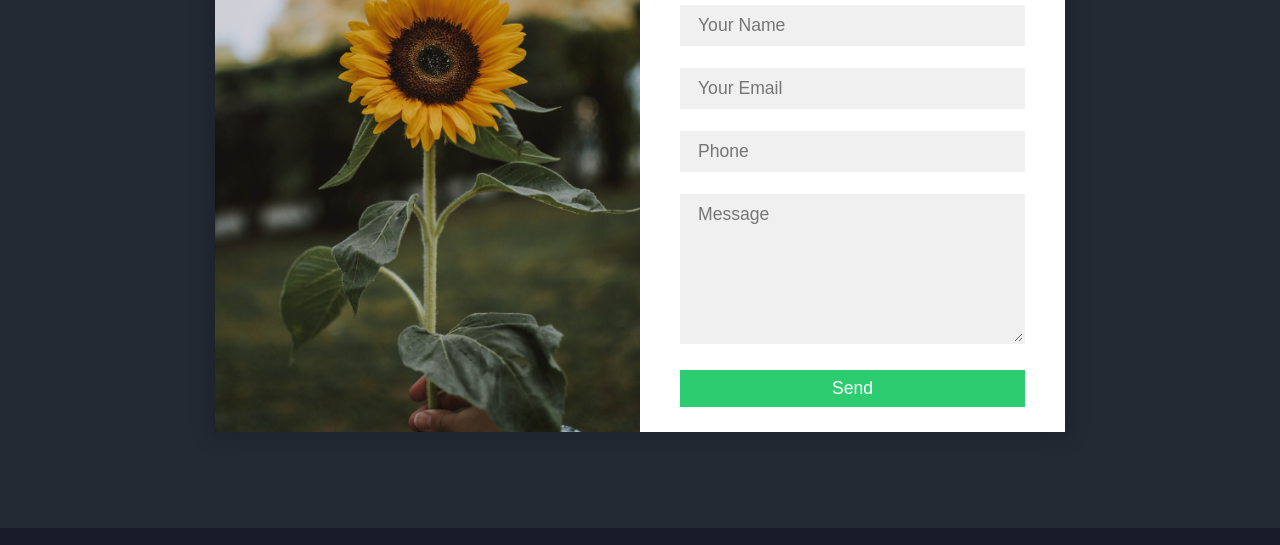
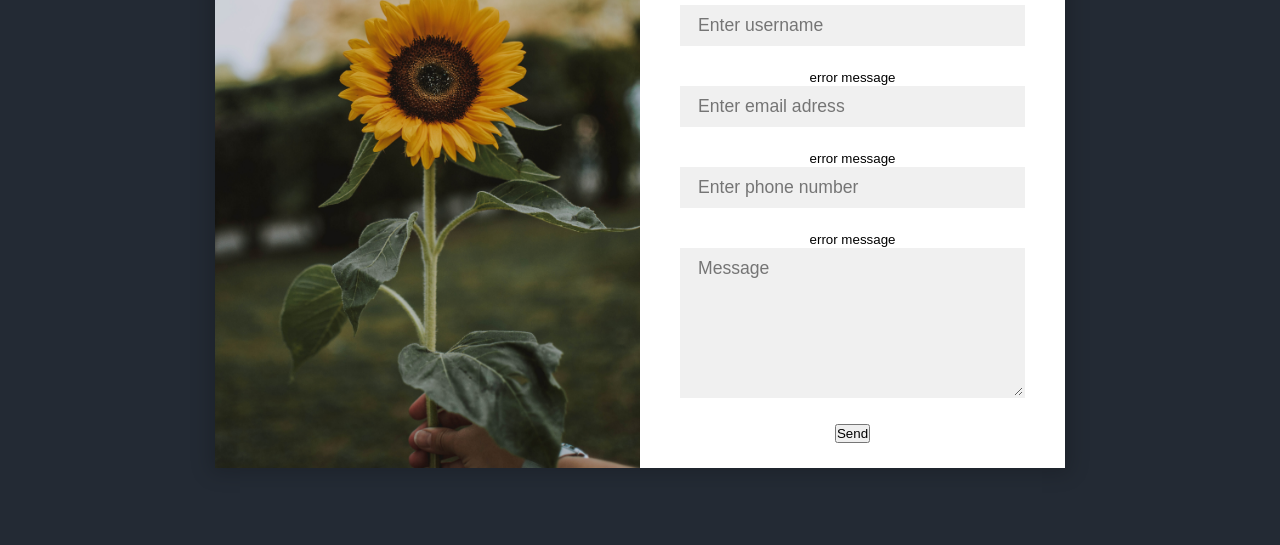
Before and after one commit to Tseble21/UGR-9711-13, a plain HTML site: page src/html/contact.html in a window 1280 px wide. Shown: the part 236-781 px from the top of the page. Drawn offline with Linux system fonts and the light colour scheme.

Commit message:
update contact html

```diff
--- a/src/html/contact.html
+++ b/src/html/contact.html
@@ -38,11 +38,34 @@
                 </div>
                 <div class="right">
                     <h2>Contact Us</h2>
-                    <input type="text" class="field" placeholder="Your Name">
+                    <form autocomplete="on" id="form">
+
+                        <div class="input-control">
+                            <input id="userField" name="userField " class="field" type="text" placeholder="Enter username">
+                            <small>error message</small>
+                        </div>
+
+                        <div class="input-control">
+                            <input name="emailField" id="emailField" class="field" type="email" placeholder="Enter email adress">
+                            <small>error message</small>
+
+                        </div>
+
+                        <div class="input-control">
+                            <input name="phonefield" id="phonefieled" class="field" type="text" placeholder="Enter phone number">
+                            <small>error message</small>
+                        </div>
+
+                        <textarea placeholder="Message" class="field"></textarea>
+
+                        <button>Send</button>
+                    </form>
+                    <form autocomplete="on" id="form"></form>
+                        <!-- <input type="text" class="field" id="userField" name="userField " placeholder="enter username">
                     <input type="text" class="field" placeholder="Your Email">
                     <input type="text" class="field" placeholder="Phone">
                     <textarea placeholder="Message" class="field"></textarea>
-                    <button class="btn">Send</button>
+                    <button class="btn">Send</button> -->
                 </div>
             </div>
         </div>
```
